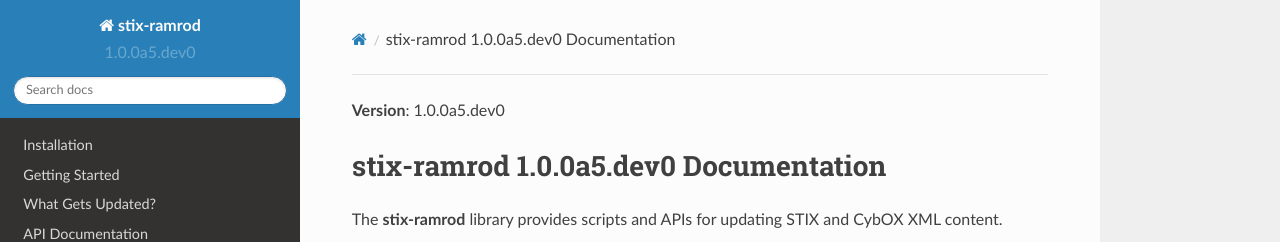
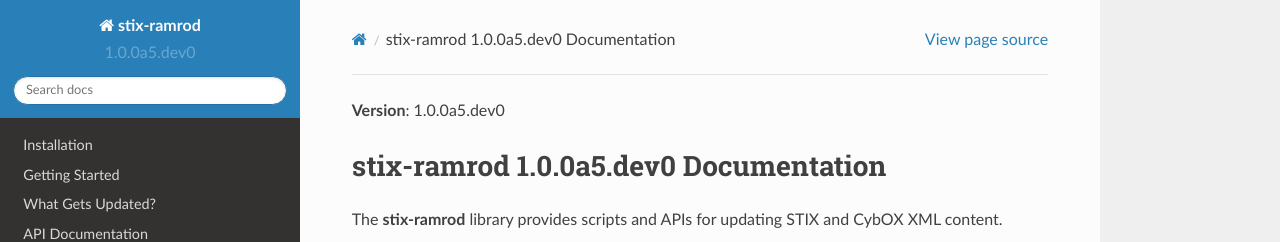
Before and after one commit to STIXProject/stix-ramrod, a Sphinx documentation site: the page built from docs/index.rst, in a window 1280 px wide and 900 px high. Shown: the top 242 px of the window. Built offline with Sphinx 7.4.7 and the Read the Docs theme 2.0.0, drawn with Linux system fonts in a browser that asks for light colours.

Commit message:
Clean up unused options.

```diff
--- a/docs/conf.py
+++ b/docs/conf.py
@@ -43,9 +43,6 @@
 else:
     html_theme = 'default'
 
-html_show_sourcelink = False
-htmlhelp_basename = 'stix-ramroddoc'
-
 latex_elements = {}
 latex_documents = [
   ('index', 'stix-ramrod.tex', u'stix-ramrod Documentation',
```
